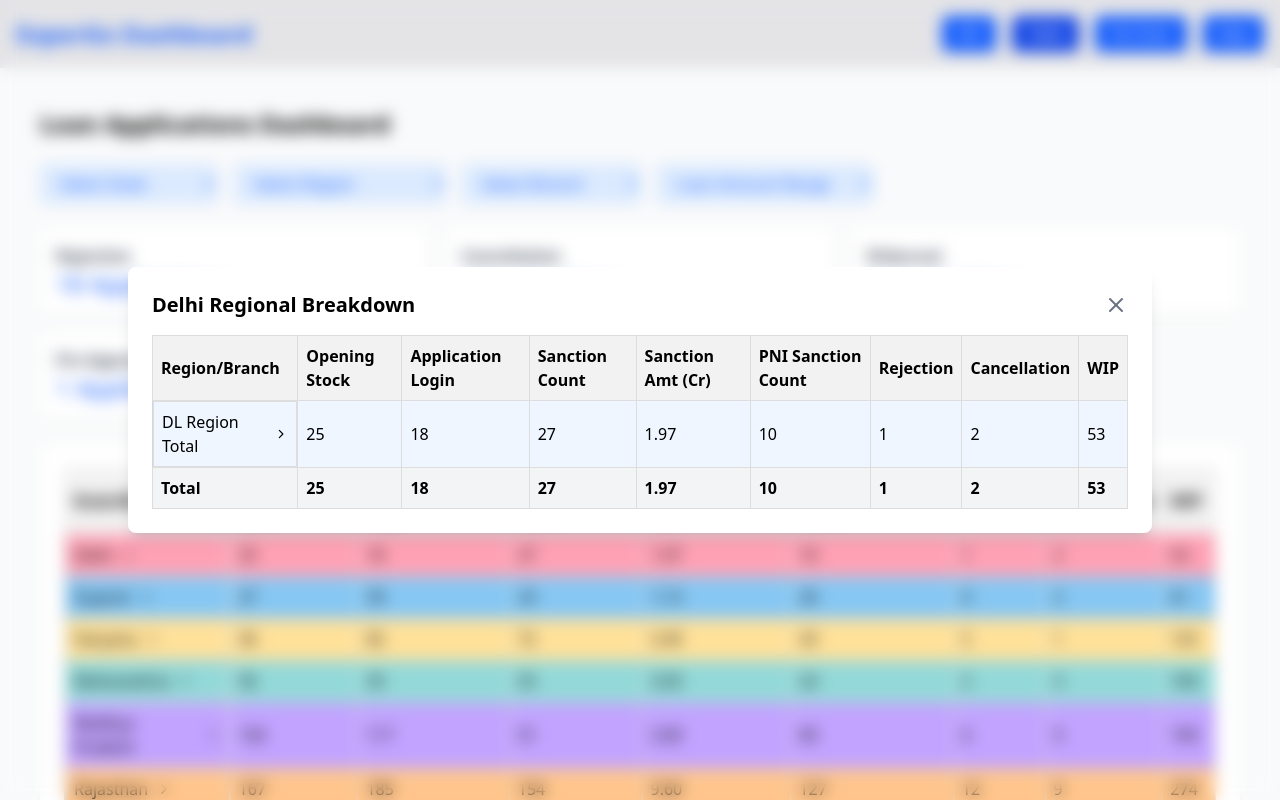
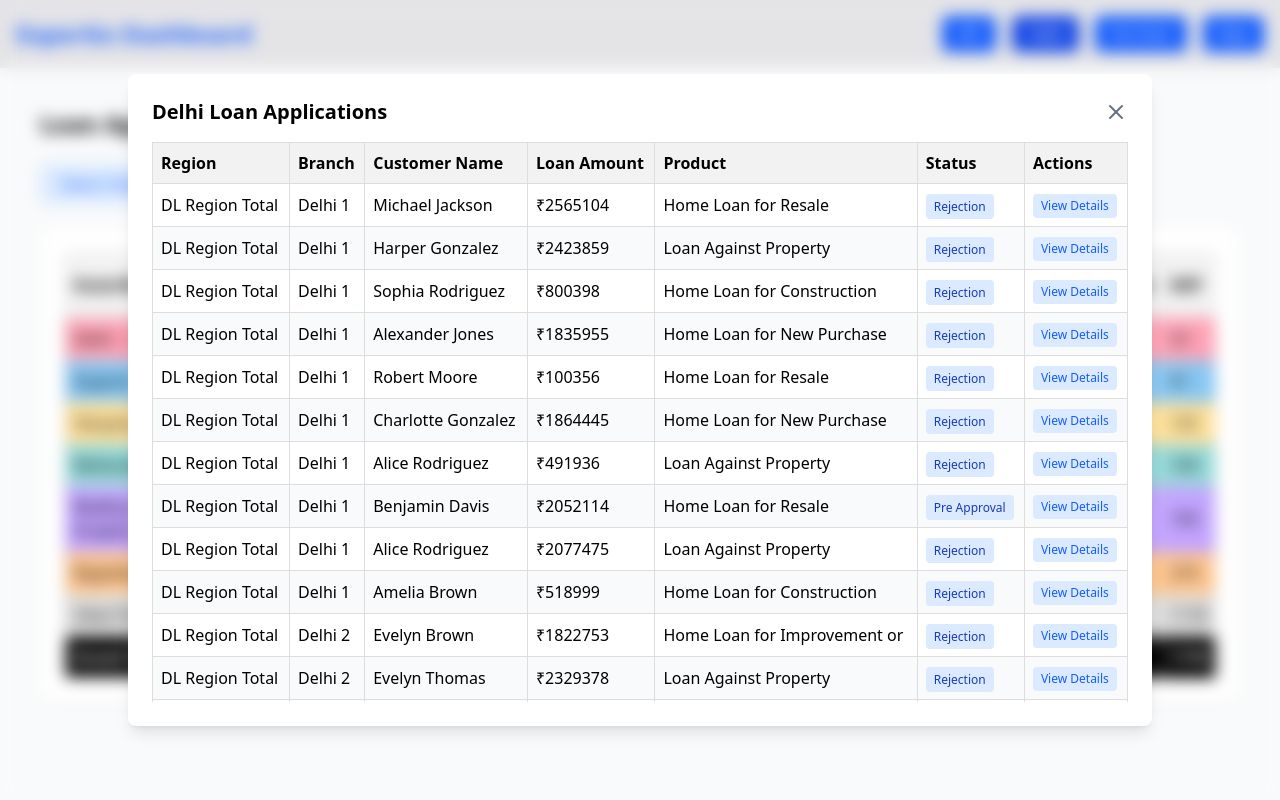
Before and after one commit to Amritesh-Bhardwaj/ExperGO-1, a Next.js app: page /table in a window 1280 px wide. Both pictures are taken after a click on the element "25". Shown: the top 800 px of the page. Built offline with nearby package versions, Linux system fonts and the light colour scheme.

Commit message:
changed the pop up table structure

```diff
--- a/src/app/(dashboard)/table/page.tsx
+++ b/src/app/(dashboard)/table/page.tsx
@@ -3,7 +3,7 @@
 import { useState, useMemo, useEffect, ChangeEvent } from "react";
 import TableComponent from "@/app/components/TableComponent";
 import tableData from "@/app/data/tableData.json";
-import HoverCard from "@/app/components/HoverCard";
+// import HoverCard from "@/app/components/HoverCard";
 
 interface LoanApplication {
   "Customer Name": string;
@@ -12,7 +12,17 @@ interface LoanApplication {
   "Branch Name": string;
   PRODUCT: string;
   State: string;
+  "Application Number": string;
+  "Application Received Date": string;
+  "Last Login Acceptance Date": string;
+  "SCHEME": string;
+  "Loan Purpose": string;
+  "Sanctioned Amount": string;
+  "User Sanction Date": string;
+  "First Disbursal Date": string;
+  "Sourcing RM Name": string;
 }
+
 
 interface ULBRange {
   id: string;
@@ -28,11 +38,11 @@ interface FilterDropdownProps {
   onChange: (e: ChangeEvent<HTMLSelectElement>) => void;
 }
 
-interface ApplicationCountCardProps {
-  count: number;
-  items: LoanApplication[];
-  title: string;
-}
+// interface ApplicationCountCardProps {
+//   count: number;
+//   items: LoanApplication[];
+//   title: string;
+// }
 
 const ULB_RANGES: ULBRange[] = [
   { id: "range1", name: "₹0 - ₹5 Lakhs", min: 0, max: 500000 },
@@ -56,33 +66,33 @@ const FilterDropdown = ({ label, value, options, onChange }: FilterDropdownProps
   </select>
 );
 
-const ApplicationCountCard = ({ count, items, title }: ApplicationCountCardProps) => (
-  <HoverCard
-    trigger={
-      <div className="text-2xl font-medium text-blue-600 cursor-pointer">
-        {count} Applications
-      </div>
-    }
-    content={
-      <div className="p-2">
-        <h3 className="font-bold border-b pb-2 mb-2">{title}</h3>
-        {items.map((item, index) => (
-          <div key={index} className="py-2 border-b border-gray-100 last:border-0">
-            <p className="font-medium">{item["Customer Name"]}</p>
-            <div className="grid grid-cols-2 text-sm gap-1">
-              <span className="text-gray-600">Amount:</span>
-              <span>₹{item["Loan Amount Requested"]}</span>
-              <span className="text-gray-600">Product:</span>
-              <span>{item.PRODUCT}</span>
-              <span className="text-gray-600">Status:</span>
-              <span>{item["Application Status"]}</span>
-            </div>
-          </div>
-        ))}
-      </div>
-    }
-  />
-);
+// const ApplicationCountCard = ({ count, items, title }: ApplicationCountCardProps) => (
+//   <HoverCard
+//     trigger={
+//       <div className="text-2xl font-medium text-blue-600 cursor-pointer">
+//         {count} Applications
+//       </div>
+//     }
+//     content={
+//       <div className="p-2">
+//         <h3 className="font-bold border-b pb-2 mb-2">{title}</h3>
+//         {items.map((item, index) => (
+//           <div key={index} className="py-2 border-b border-gray-100 last:border-0">
+//             <p className="font-medium">{item["Customer Name"]}</p>
+//             <div className="grid grid-cols-2 text-sm gap-1">
+//               <span className="text-gray-600">Amount:</span>
+//               <span>₹{item["Loan Amount Requested"]}</span>
+//               <span className="text-gray-600">Product:</span>
+//               <span>{item.PRODUCT}</span>
+//               <span className="text-gray-600">Status:</span>
+//               <span>{item["Application Status"]}</span>
+//             </div>
+//           </div>
+//         ))}
+//       </div>
+//     }
+//   />
+// );
 
 export default function TablePage() {
   const [csvData, setCsvData] = useState<LoanApplication[]>([]);
@@ -123,6 +133,7 @@ export default function TablePage() {
 
     loadCsvData();
   }, []);
+  // console.log("data ",csvData);
 
   // Auto-expand when selecting branch
   useEffect(() => {
@@ -263,7 +274,7 @@ export default function TablePage() {
         <div className="text-center py-4">Loading loan data...</div>
       ) : (
         <>
-          {/* Status Breakdown */}
+          {/* Status Breakdown
           <div className="grid grid-cols-1 md:grid-cols-3 gap-4 mb-6">
             {Object.entries(statusBreakdown).map(([status, items]) => (
               <div key={status} className="bg-white p-4 rounded-lg shadow">
@@ -275,7 +286,7 @@ export default function TablePage() {
                 />
               </div>
             ))}
-          </div>
+          </div> */}
 
           {/* Main Table */}
           <div className="bg-white p-6 rounded-lg shadow">
@@ -285,6 +296,7 @@ export default function TablePage() {
               setExpandedStates={setExpandedStates}
               expandedRegions={expandedRegions}
               setExpandedRegions={setExpandedRegions}
+              csvData={filteredLoanData}
             />
           </div>
         </>
--- a/src/app/components/TableComponent.tsx
+++ b/src/app/components/TableComponent.tsx
@@ -1,7 +1,25 @@
 "use client";
-import React, { useCallback, useState } from "react";
+import React, { useCallback, useMemo, useState } from "react";
 import { ChevronDown, ChevronRight, X } from "lucide-react";
 import HoverCard from "./HoverCard";
+
+export interface LoanApplication {
+  "Application Number": string;
+  "Customer Name": string;
+  "Branch Name": string;
+  "State": string;
+  "Application Received Date": string;
+  "Last Login Acceptance Date": string;
+  "PRODUCT": string;
+  "SCHEME": string;
+  "Loan Purpose": string;
+  "Loan Amount Requested": string;
+  "Application Status": string;
+  "Sanctioned Amount": string;
+  "User Sanction Date": string;
+  "First Disbursal Date": string;
+  "Sourcing RM Name": string;
+}
 export interface Branch {
   id: string;
   name: string;
@@ -71,6 +89,7 @@ export interface TableComponentProps {
   setExpandedStates: React.Dispatch<React.SetStateAction<Set<string>>>;
   expandedRegions: Set<string>;
   setExpandedRegions: React.Dispatch<React.SetStateAction<Set<string>>>;
+  csvData: LoanApplication[];
 }
 
 // New Delhi Regions and Branches Popup Component
@@ -88,111 +107,129 @@ interface DelhiSubpartsPopupProps {
     cancellation: number;
     wip: number;
   };
+  csvData: LoanApplication[];
 }
 
-const DelhiSubpartsPopup = ({ isOpen, onClose, regions, totals }: DelhiSubpartsPopupProps) => {
-  const [expandedRegions, setExpandedRegions] = useState<Set<string>>(new Set());
+const DelhiSubpartsPopup = ({ isOpen, onClose, regions, totals, csvData }: DelhiSubpartsPopupProps) => {
+  const [selectedApplication, setSelectedApplication] = useState<LoanApplication | null>(null);
+  const allApplications = useMemo(() => {
+    const apps: Array<{
+      regionName: string;
+      branchName: string;
+      application: LoanApplication;
+    }> = [];
 
-  const toggleRegion = (regionId: string) => {
-    setExpandedRegions(prev => {
-      const newSet = new Set(prev);
-      if (newSet.has(regionId)) {
-        newSet.delete(regionId);
-      } else {
-        newSet.add(regionId);
-      }
-      return newSet;
+    regions.forEach(region => {
+      region.branches.forEach(branch => {
+        const branchApps = csvData.filter(app => app["Branch Name"] === branch.name);
+        branchApps.forEach(app => {
+          apps.push({
+            regionName: region.name,
+            branchName: branch.name,
+            application: app
+          });
+        });
+      });
     });
-  };
+
+    return apps;
+  }, [regions, csvData]);
+
+  console.log("All applications:", allApplications);
 
   if (!isOpen) return null;
 
   return (
-    <div className="fixed inset-0 backdrop-blur-sm  flex justify-center items-center z-50">
+    <div className="fixed inset-0 backdrop-blur-sm flex justify-center items-center z-50">
       <div className="bg-white rounded-lg shadow-lg p-6 max-w-5xl w-full max-h-[85vh]">
         <div className="flex justify-between items-center mb-4">
-          <h2 className="text-xl font-bold">Delhi Regional Breakdown</h2>
-          <button
-            onClick={onClose}
-            className="text-gray-500 hover:text-gray-700 focus:outline-none"
-          >
+          <h2 className="text-xl font-bold">Delhi Loan Applications</h2>
+          <button onClick={onClose} className="text-gray-500 hover:text-gray-700">
             <X className="h-6 w-6" />
           </button>
         </div>
+
+        {/* Application Details Popup */}
+        {selectedApplication && (
+          <div className="mb-4 p-4 bg-blue-50 rounded-lg">
+            <div className="flex justify-between items-center mb-2">
+              <h3 className="font-bold">Application Details</h3>
+              <button onClick={() => setSelectedApplication(null)} className="text-gray-500 hover:text-gray-700">
+                <X className="h-4 w-4" />
+              </button>
+            </div>
+            <div className="grid grid-cols-2 gap-4">
+              <div>
+                <p><span className="font-medium">Customer:</span> {selectedApplication["Customer Name"]}</p>
+                <p><span className="font-medium">Product:</span> {selectedApplication.PRODUCT}</p>
+                <p><span className="font-medium">Purpose:</span> {selectedApplication["Loan Purpose"]}</p>
+              </div>
+              <div>
+                <p><span className="font-medium">Amount:</span> ₹{selectedApplication["Loan Amount Requested"]}</p>
+                <p><span className="font-medium">Status:</span> {selectedApplication["Application Status"]}</p>
+                <p><span className="font-medium">RM:</span> {selectedApplication["Sourcing RM Name"]}</p>
+              </div>
+            </div>
+          </div>
+        )}
+
         <div className="overflow-y-auto max-h-[70vh]">
           <table className="min-w-full bg-white border border-gray-300">
             <thead className="bg-gray-200 text-left sticky top-0 z-10">
               <tr>
-                <th className="py-2 px-4 border-b">Region/Branch</th>
-                <th className="py-2 px-4 border-b">Opening Stock</th>
-                <th className="py-2 px-4 border-b">Application Login</th>
-                <th className="py-2 px-4 border-b">Sanction Count</th>
-                <th className="py-2 px-4 border-b">Sanction Amt (Cr)</th>
-                <th className="py-2 px-4 border-b">PNI Sanction Count</th>
-                <th className="py-2 px-4 border-b">Rejection</th>
-                <th className="py-2 px-4 border-b">Cancellation</th>
-                <th className="py-2 px-4 border-b">WIP</th>
+                <th className="py-2 px-4 border-b">Region</th>
+                <th className="py-2 px-4 border-b">Branch</th>
+                <th className="py-2 px-4 border-b">Customer Name</th>
+                <th className="py-2 px-4 border-b">Loan Amount</th>
+                <th className="py-2 px-4 border-b">Product</th>
+                <th className="py-2 px-4 border-b">Status</th>
+                <th className="py-2 px-4 border-b">Actions</th>
               </tr>
             </thead>
             <tbody>
-              {regions.map((region) => (
-                <React.Fragment key={region.id}>
-                  {/* Region Row */}
-                  <tr
-                    className="cursor-pointer bg-blue-50 hover:bg-blue-100"
-                    onClick={() => toggleRegion(region.id)}
-                  >
-                    <td className="py-2 px-4 border-b font-medium flex items-center">
-                      {region.name}
-                      {region.branches && region.branches.length > 0 && (
-                        expandedRegions.has(region.id) ? (
-                          <ChevronDown className="ml-2 h-4 w-4" />
-                        ) : (
-                          <ChevronRight className="ml-2 h-4 w-4" />
-                        )
-                      )}
+              {allApplications.length > 0 ? (
+                allApplications.map((item, index) => (
+                  <tr key={index} className={index % 2 === 0 ? "bg-white" : "bg-gray-50"}>
+                    <td className="py-2 px-4 border-b">{item.regionName}</td>
+                    <td className="py-2 px-4 border-b">{item.branchName}</td>
+                    <td className="py-2 px-4 border-b">{item.application["Customer Name"]}</td>
+                    <td className="py-2 px-4 border-b">₹{item.application["Loan Amount Requested"]}</td>
+                    <td className="py-2 px-4 border-b">{item.application.PRODUCT}</td>
+                    <td className="py-2 px-4 border-b">
+                      <span className={`px-2 py-1 rounded text-xs ${
+                        item.application["Application Status"] === "Approved" ? "bg-green-100 text-green-800" :
+                        item.application["Application Status"] === "Rejected" ? "bg-red-100 text-red-800" :
+                        item.application["Application Status"] === "Pending" ? "bg-yellow-100 text-yellow-800" :
+                        "bg-blue-100 text-blue-800"
+                      }`}>
+                        {item.application["Application Status"]}
+                      </span>
                     </td>
-                    <td className="py-2 px-4 border-b font-medium">{region.openingStock}</td>
-                    <td className="py-2 px-4 border-b font-medium">{region.applicationLogin}</td>
-                    <td className="py-2 px-4 border-b font-medium">{region.sanctionCount}</td>
-                    <td className="py-2 px-4 border-b font-medium">{region.sanctionAmt.toFixed(2)}</td>
-                    <td className="py-2 px-4 border-b font-medium">{region.pniSanctionCount}</td>
-                    <td className="py-2 px-4 border-b font-medium">{region.rejection}</td>
-                    <td className="py-2 px-4 border-b font-medium">{region.cancellation}</td>
-                    <td className="py-2 px-4 border-b font-medium">{region.wip}</td>
+                    <td className="py-2 px-4 border-b">
+                      <button
+                        onClick={() => setSelectedApplication(item.application)}
+                        className="bg-blue-100 text-blue-600 hover:bg-blue-200 py-1 px-2 rounded text-xs"
+                      >
+                        View Details
+                      </button>
+                    </td>
                   </tr>
+                ))
+              ) : (
+                <tr>
+                  <td colSpan={7} className="py-4 px-4 text-center text-gray-500">
+                    No applications found for Delhi region
+                  </td>
+                </tr>
+              )}
+            </tbody>
+          </table>
 
-                  {/* Branch Rows */}
-                  {expandedRegions.has(region.id) && region.branches.map((branch) => (
-                    <tr key={branch.id} className="bg-white hover:bg-gray-50">
-                      <td className="py-2 px-4 border-b pl-8">{branch.name}</td>
-                      <td className="py-2 px-4 border-b">{branch.openingStock}</td>
-                      <td className="py-2 px-4 border-b">{branch.applicationLogin}</td>
-                      <td className="py-2 px-4 border-b">{branch.sanctionCount}</td>
-                      <td className="py-2 px-4 border-b">{branch.sanctionAmt.toFixed(2)}</td>
-                      <td className="py-2 px-4 border-b">{branch.pniSanctionCount}</td>
-                      <td className="py-2 px-4 border-b">{branch.rejection}</td>
-                      <td className="py-2 px-4 border-b">{branch.cancellation}</td>
-                      <td className="py-2 px-4 border-b">{branch.wip}</td>
-                    </tr>
-                  ))}
-                </React.Fragment>
-              ))}
-            </tbody>
-            <tfoot className="bg-gray-100 sticky bottom-0">
-              <tr>
-                <td className="py-2 px-4 border-b font-bold">Total</td>
-                <td className="py-2 px-4 border-b font-bold">{totals.openingStock}</td>
-                <td className="py-2 px-4 border-b font-bold">{totals.applicationLogin}</td>
-                <td className="py-2 px-4 border-b font-bold">{totals.sanctionCount}</td>
-                <td className="py-2 px-4 border-b font-bold">{totals.sanctionAmt.toFixed(2)}</td>
-                <td className="py-2 px-4 border-b font-bold">{totals.pniSanctionCount}</td>
-                <td className="py-2 px-4 border-b font-bold">{totals.rejection}</td>
-                <td className="py-2 px-4 border-b font-bold">{totals.cancellation}</td>
-                <td className="py-2 px-4 border-b font-bold">{totals.wip}</td>
-              </tr>
-            </tfoot>
-          </table>
+          {allApplications.length > 0 && (
+            <div className="mt-4 text-right text-sm text-gray-600">
+              Showing {allApplications.length} applications from {regions.length} regions
+            </div>
+          )}
         </div>
       </div>
     </div>
@@ -205,6 +242,7 @@ const TableComponent = ({
   setExpandedStates,
   expandedRegions,
   setExpandedRegions,
+  csvData
 }: TableComponentProps) => {
   // Add state for Delhi popup
   const [showDelhiPopup, setShowDelhiPopup] = useState(false);
@@ -491,6 +529,7 @@ const TableComponent = ({
         onClose={() => setShowDelhiPopup(false)}
         regions={delhiData.regions}
         totals={delhiData.totals}
+        csvData={csvData}
       />
     </div>
   );
```
